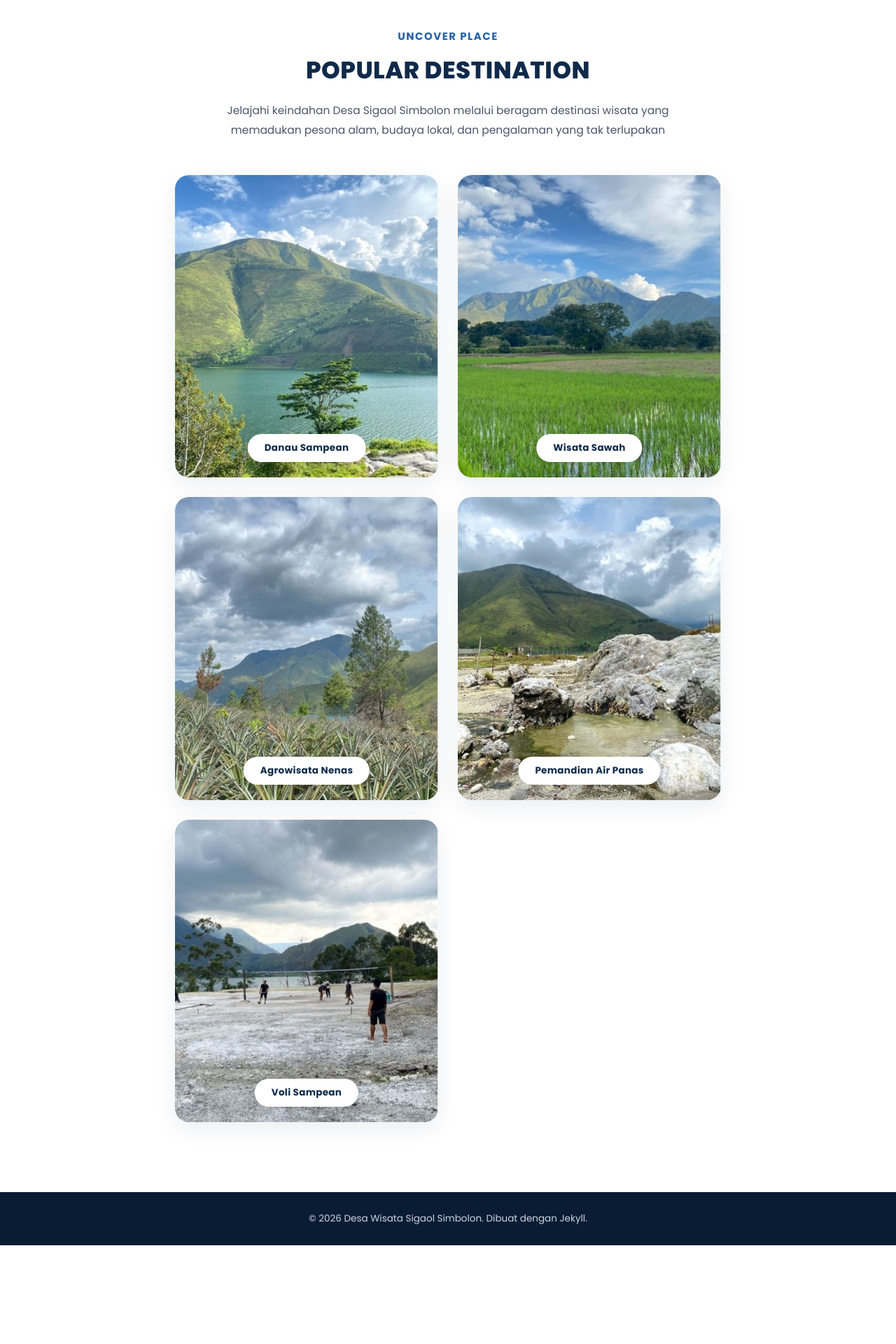
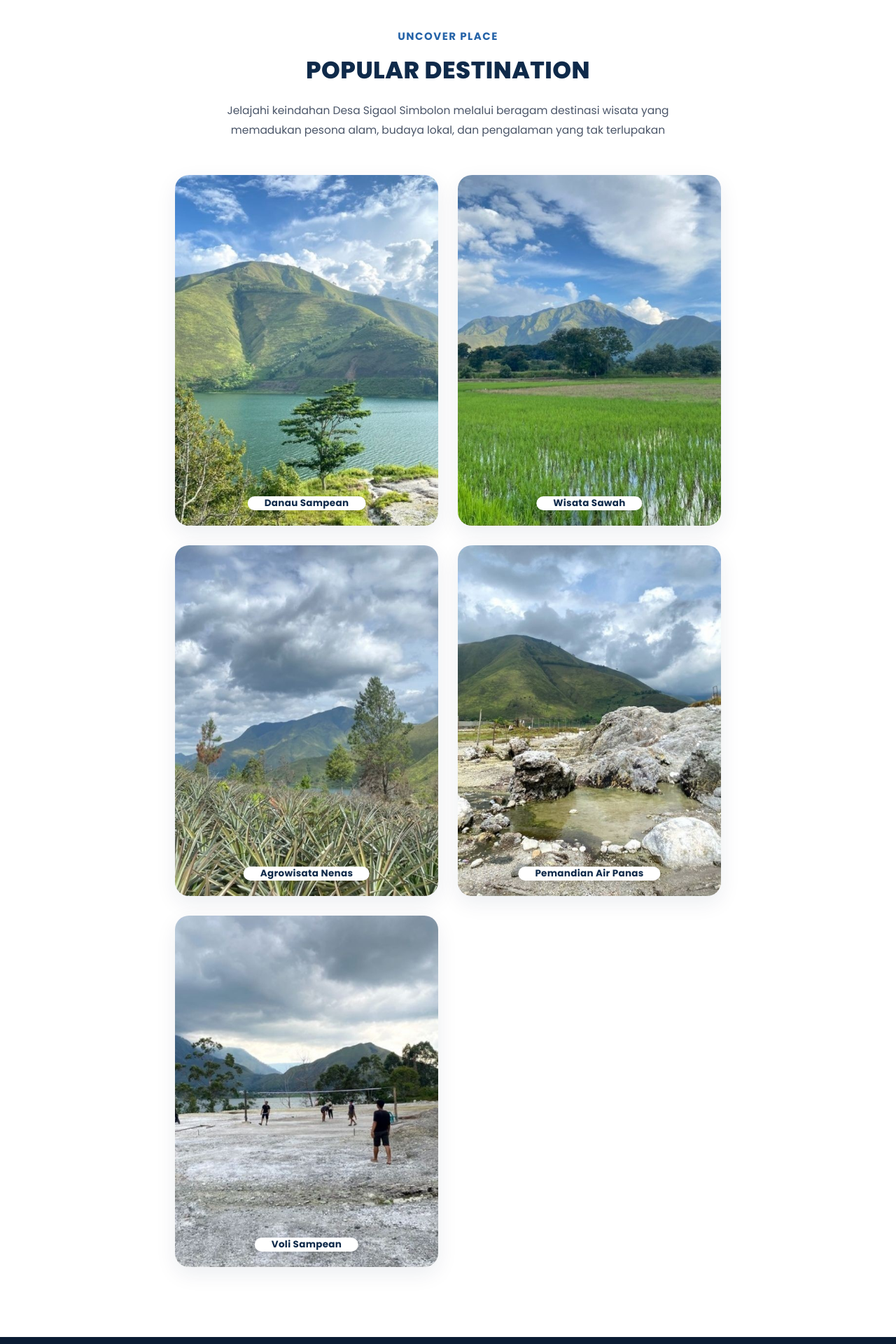
Before and after one commit to DesaSigaolSimbolon/desasigaolsimbolon.github.io, a Jekyll site: the page built from index.html, in a window 1280 px wide. Shown: the part 1287-3207 px from the top of the page at 70% size. Built offline with Jekyll 4.4.1, drawn with Linux system fonts in a browser that asks for light colours; some web fonts are replaced; before the commit the page ends 3066 px from its top, so only the background shows below that.

Commit message:
Update 0.3.1 fix slide images having white streaks

```diff
--- a/assets/css/main.css
+++ b/assets/css/main.css
@@ -229,15 +229,18 @@
   position: relative;
   border-radius: var(--radius-lg);
   overflow: hidden;
-  aspect-ratio: 4 / 4.6;
+  aspect-ratio: 3 / 4;
+  line-height: 0;
   box-shadow: 0 10px 30px rgba(15, 42, 74, 0.08);
 }
 
 .destination-card img {
   width: 100%;
   height: 100%;
+  display: block;
+  margin: 0;
+  padding: 0;
   object-fit: cover;
-  display: block;
   transition: transform 0.5s ease;
 }
 
```
Also changed, not shown: assets/images/agrowisata-nenas.jpg, assets/images/danau-sampean.jpg, assets/images/pemandian-air-panas.jpg, assets/images/voli-sampean.jpg, assets/images/wisata-sawah.jpg.
